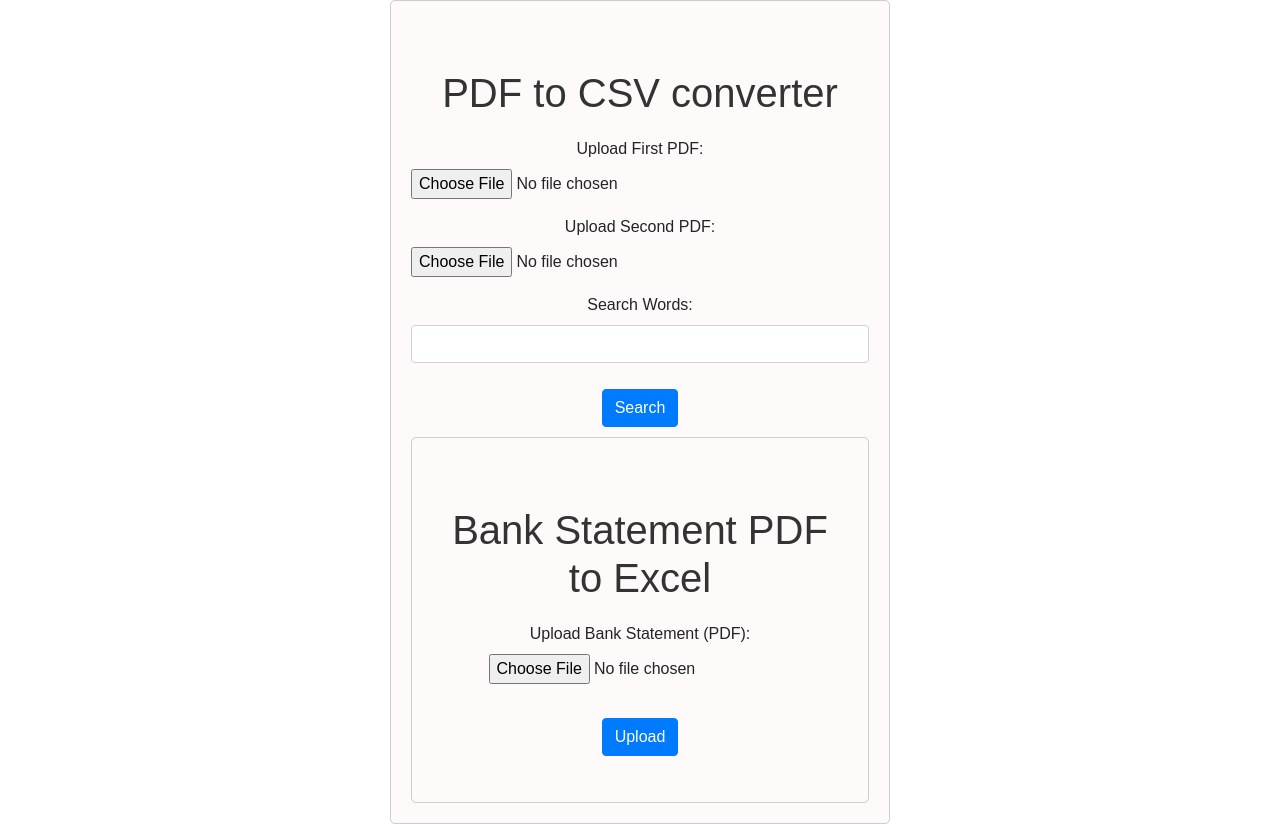
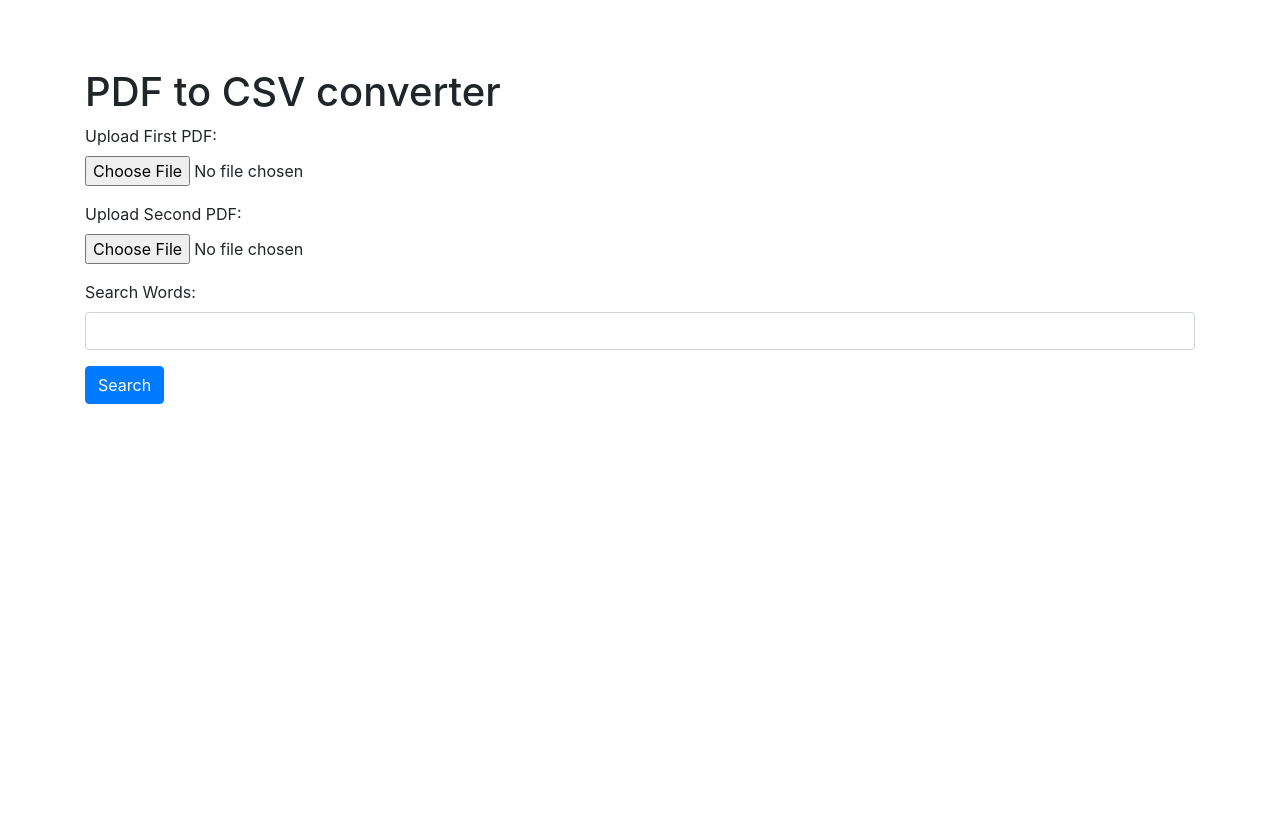
Before and after one commit to archeskeith/new_extract, a Flask app: template templates/index.html in a window 1280 px wide. After the commit the page ends 404 px from the top, so only its background shows below. Run offline with Flask 3, Linux system fonts and the light colour scheme; the template is opened without the code that fills it, so the values that code supplies are empty; some libraries are stand-ins or nearby versions.

Commit message:
Update index.html

```diff
--- a/templates/index.html
+++ b/templates/index.html
@@ -5,9 +5,14 @@
     <meta name="viewport" content="width=device-width, initial-scale=1.0">
     <link rel="stylesheet" href="https://stackpath.bootstrapcdn.com/bootstrap/4.5.2/css/bootstrap.min.css">
     <title>PDF Search</title>
-    <link rel="stylesheet" href="styles.css">
+    <style>
+        body {
+            padding: 20px;
+        }
+    </style>
 </head>
 <body>
+
     <div class="container">
         <h1 class="mt-5">PDF to CSV converter</h1>
 
@@ -15,28 +20,33 @@
             <div class="form-group">
                 <label for="file">Upload First PDF:</label>
                 <input type="file" class="form-control-file" name="file" accept=".pdf" required>
+
             </div>
+
             <div class="form-group">
                 <label for="second_file">Upload Second PDF:</label>
                 <input type="file" class="form-control-file" name="second_file" accept=".pdf">
             </div>
+
+            <!-- <div class="form-group" style="display: none"> -->
             <div class="form-group" style="display: none">
                 <label for="excel_file">Upload excel file (to send data to):</label>
                 <input type="file" class="form-control-file" name="excel_file" accept=".xlsx, .xls" required>
             </div>
+
             <div class="form-group">
                 <label for="search_words">Search Words:</label>
                 <input type="text" class="form-control" name="search_words" id="search_words" required>
             </div>
 
-            <button id="searchButton" type="button" class="btn btn-primary">Search</button>
+            <button type="button" class="btn btn-primary" onclick="updateFormAction()">Search</button>
         </form>
 
         {% if error %}
             <p class="text-danger">{{ error }}</p>
         {% endif %}
-        <div id="resultsContainer">
-            {% if pdf_text|length > 0 %}
+
+        {% if pdf_text %}
             <form method="POST" action="/extract" id="extractForm" class="mt-4">
                 <h2>Search Results for '{{ search_words }}':</h2>
                 <table class="table">
@@ -49,25 +59,31 @@
                             <th>Explanation</th>
                         </tr>
                     </thead>
+
                     <tbody>
                         {% for result in pdf_text %}
+
                             <tr>
                                 <td>
                                     <input type="checkbox" class="form-check-input" name="selected_results[]" value="{{ result['page_number'] }}">
+
                                     <input type="hidden" name="csv_data_{{ result['page_number'] }}" value="{{ result['page_number'] }}">
                                 </td>
                                 <td>
-                                        <img src="{{ result['thumbnail_path'] }}" alt="Thumbnail">
+                                    <!-- Add the thumbnail display here -->
+                                    <img src="{{result['thumbnail_path']}}" alt="Thumbnail">
                                 </td>
                                 <td>{{ result['page_number'] }}</td>
                                 <td>{{ result['text'] }}</td>
                                 <td>{{ result['explanation'] }}</td>
+
                             </tr>
                         {% endfor %}
                     </tbody>
                 </table>
                 <input type="hidden" name="search_words" value="{{ search_words }}">
                 <button type="submit" class="btn btn-success">Extract CSV</button>
+
             </form>
         {% else %}
             {% if search_words %}
@@ -79,14 +95,16 @@
             <p class="mt-4">CSV file '{{ csv_filename }}' has been extracted.</p>
         {% endif %}
     </div>
-
-        <div class="container" id="bankStatementFormContainer">
+    <br><br>
+    <!-- <div class="container" id="bankStatementFormContainer" style="display: {% if not pdf_text %}block{% else %}none{% endif %};"> -->
+    <div class="container" id="bankStatementFormContainer" style="display: none">
         <h1 class="mt-5">Bank Statement PDF to Excel</h1>
         <form method="POST" enctype="multipart/form-data" action="/view_pdf" id="bankStatementForm">
             <div class="form-group">
                 <label for="bs_file">Upload Bank Statement (PDF):</label>
                 <br>
                 <input type="file" name="bs_file" accept=".pdf" required>
+
                 <br><br>
                 <button type="submit" class="btn btn-primary">Upload</button>
             </div>
@@ -98,25 +116,13 @@
     <script src="https://stackpath.bootstrapcdn.com/bootstrap/4.5.2/js/bootstrap.min.js"></script>
 
     <script>
-            document.addEventListener('DOMContentLoaded', (event) => {
-                const searchButton = document.getElementById('searchButton');
-                const resultsContainer = document.getElementById('resultsContainer');
-                const bankStatementFormContainer = document.getElementById('bankStatementFormContainer');
-
-                // Hide results container initially
-                resultsContainer.style.display = 'none';
-
-                searchButton.addEventListener('click', function() {
+        function updateFormAction() {
             var searchWords = document.getElementById('search_words').value;
-                    if (searchWords) {
             document.getElementById('searchForm').action = '/?search_words=' + searchWords;
             document.getElementById('searchForm').submit();
-                    } else {
-                        alert("Please enter search words.");
+            document.getElementById("bankStatementFormContainer").style.display = 'none';
         }
-                });
-            });
+
     </script>
-    </div>
 </body>
 </html>
```
Lines whose indentation alone changed are shown as unchanged.
